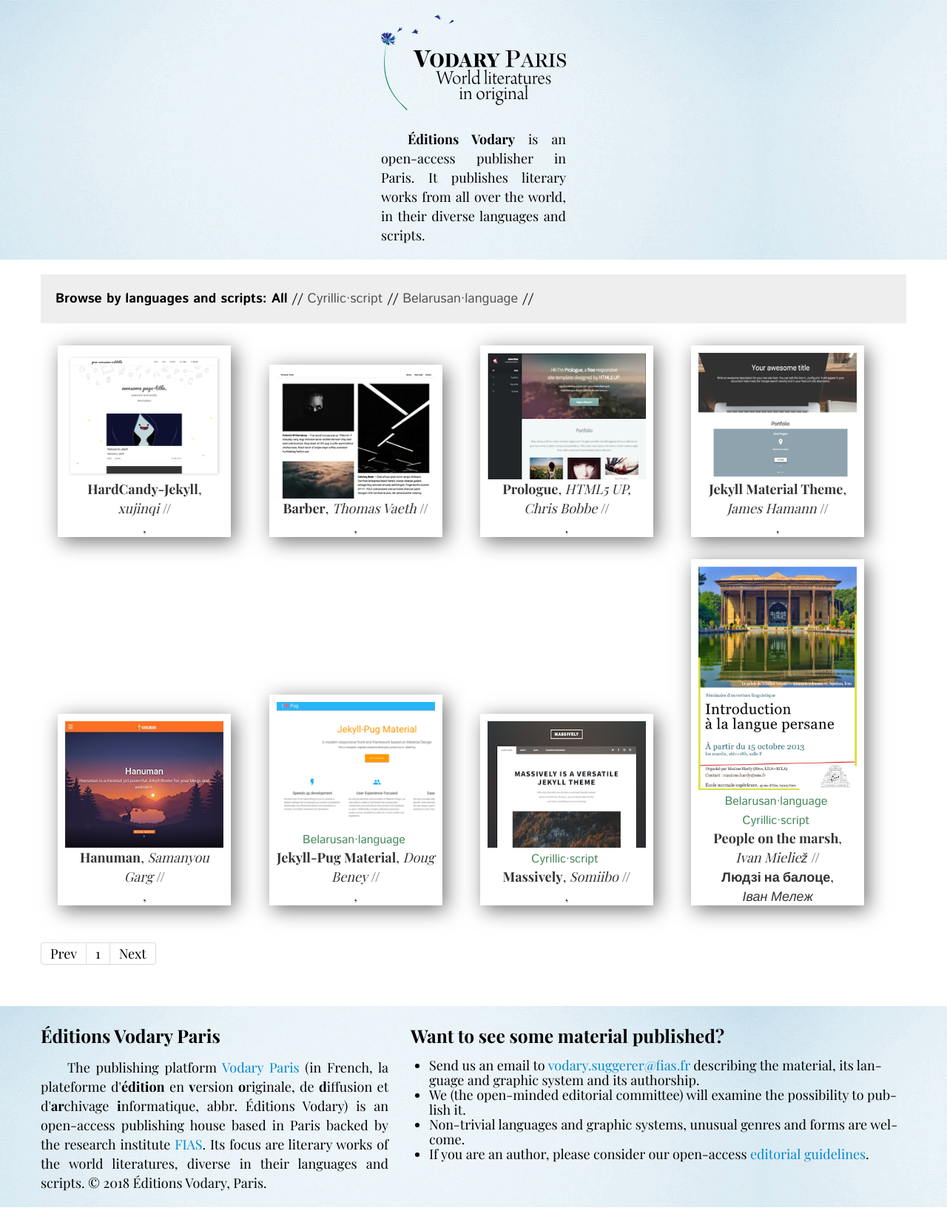
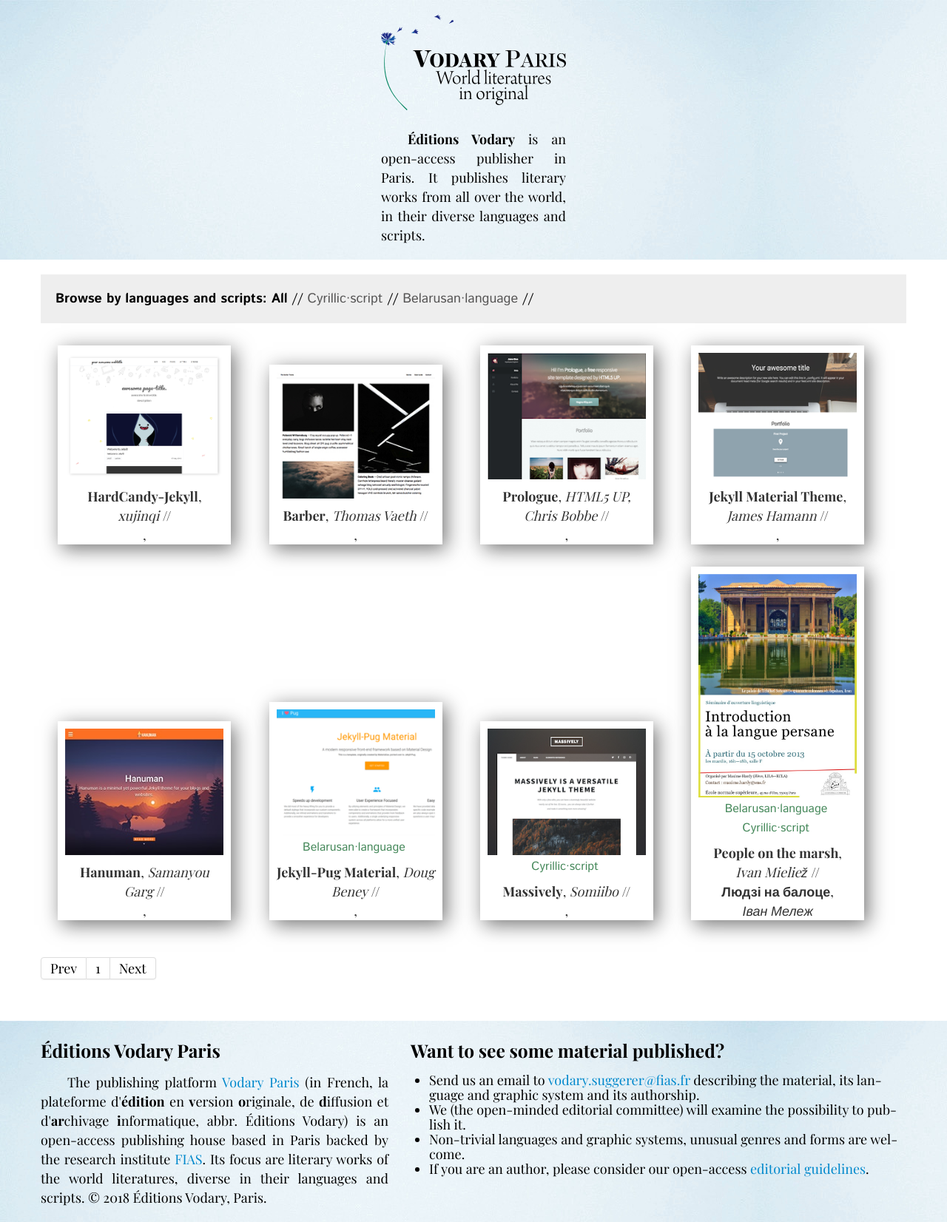
Before and after one commit to mlare/vodary, a Jekyll site: the page built from index.html, in a window 1280 px wide. Shown: the whole page at 74% size. Built offline with Jekyll 4.4.1, drawn with Linux system fonts in a browser that asks for light colours; some web fonts are replaced; Markdown is read by kramdown in place of the engine named in the settings; the list of posts is cut into pages by our own code.

Commit message:
Update postwidget.html

```diff
--- a/_includes/postwidget.html
+++ b/_includes/postwidget.html
@@ -1,6 +1,6 @@
 
 <div class="item-image"><img src="/thumbnails/{{ post.thumbnail }}"></div>
-<div class="item-name">
+<div class="item-name" style="margin-bottom:10px";>
 {% if post.tags %}{% for tag in post.tags %}{% capture tag_name %}{{ tag }}{% endcapture %}
 <span class="tagged"><nobr>{{ tag_name }}</nobr></span>&nbsp;{% endfor %}{% endif %}</div>
 <div class="item-name">
```
